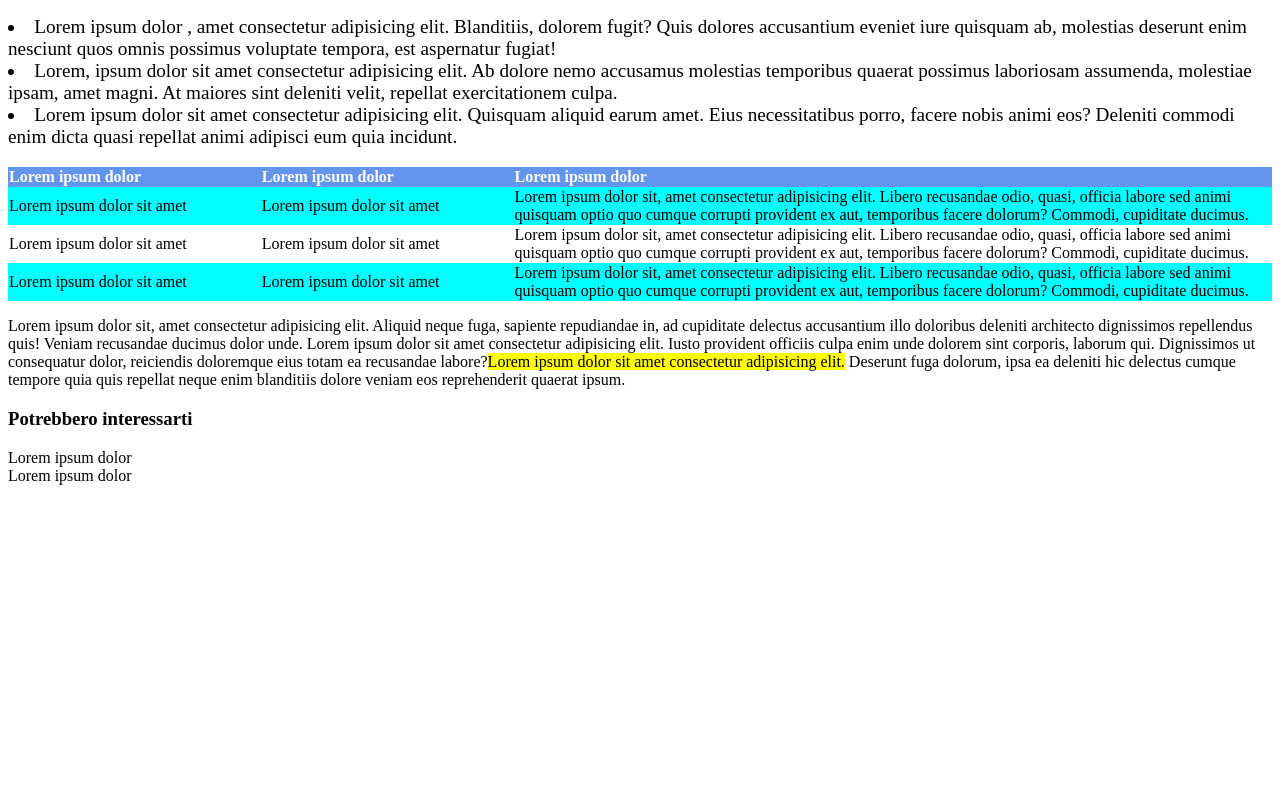
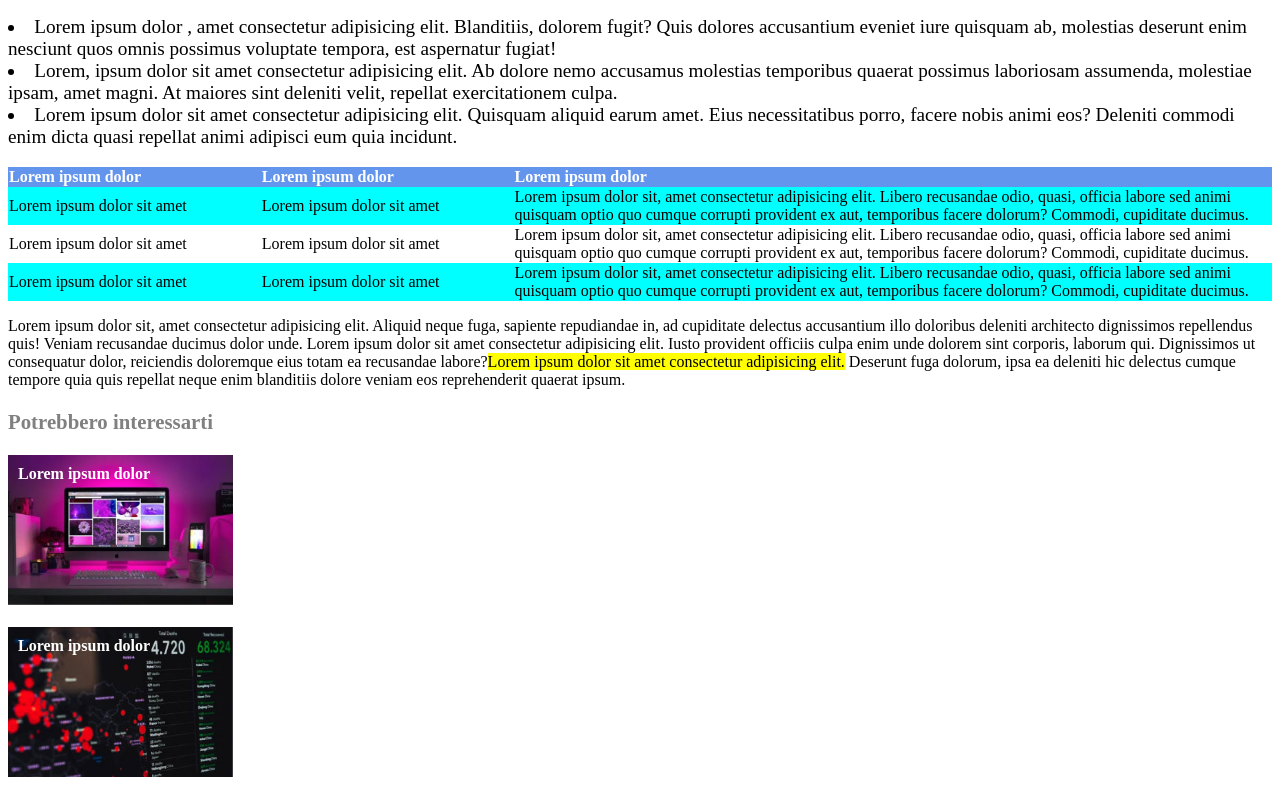
Before and after one commit to LucaPertosa/html-css-booleaner, a plain HTML site: page index.html in a window 1280 px wide. Shown: the part 814-1599 px from the top of the page. Before the commit the page ends 1307 px from the top, so only its background shows below. Drawn offline with Linux system fonts and the light colour scheme.

Commit message:
Completed footer

```diff
--- a/css/style.css
+++ b/css/style.css
@@ -79,7 +79,34 @@ th{
 /* /article */
 
 /* footer */
+.see-more{
+    color: grey;
+    font-size: 1.3rem;
+}
 
+.link1{
+    background-image: url(../img/monitor.jpg);
+    background-size: contain;
+    background-repeat: no-repeat;
+    height: 150px;
+    color: white;
+}
+
+.link1>h4{
+    padding: 10px;
+}
+
+.link2{
+    background-image: url(../img/graph.jpg);
+    background-size: contain;
+    background-repeat: no-repeat;
+    height: 150px;
+    color: white;
+}
+
+.link2>h4{
+    padding: 10px;
+}
 /* /footer */
 
 /* /main */
--- a/index.html
+++ b/index.html
@@ -88,12 +88,12 @@
 
     <!-- FOOTER -->
     <footer>
-        <h3 class="see more">Potrebbero interessarti</h3>
+        <h3 class="see-more">Potrebbero interessarti</h3>
         <div class="link1">
-            <span>Lorem ipsum dolor</span>
+            <h4>Lorem ipsum dolor</h4>
         </div>
         <div class="link2">
-            <span>Lorem ipsum dolor</span>
+            <h4>Lorem ipsum dolor</h4>
         </div>
     </footer>
     <!-- /FOOTER -->
```
